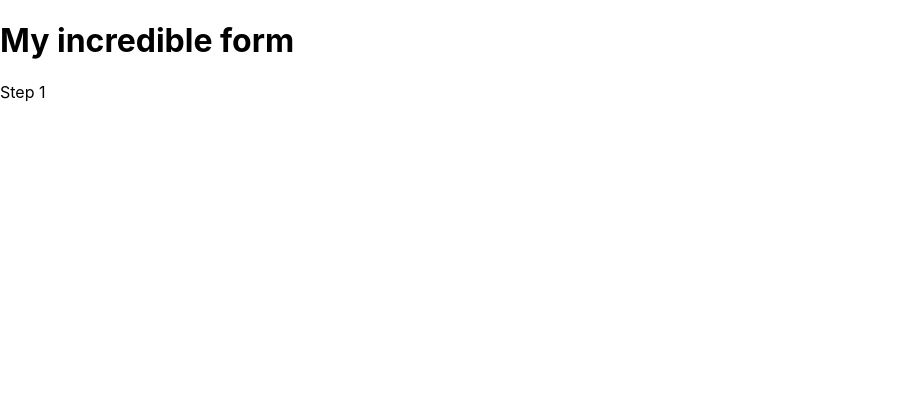
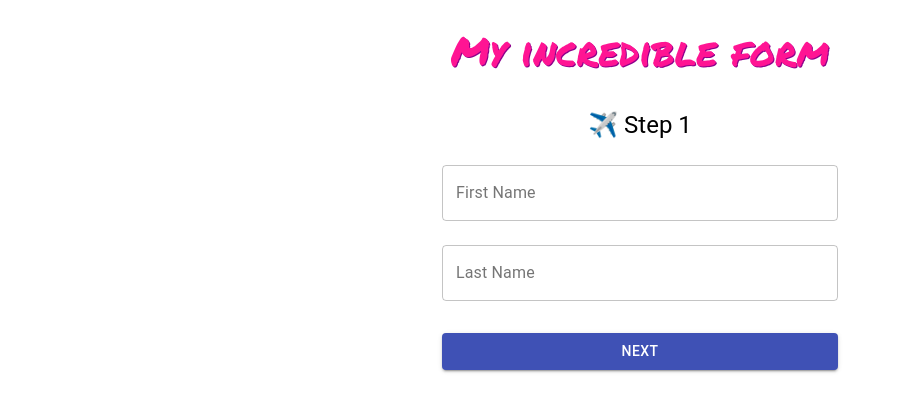
Before and after one commit to sergetfep/my-incredible-form, a React (Create React App) app: page / in a window 1280 px wide. Shown: the top 412 px of the page, without its empty margins (0-901 px from the left). Built offline with nearby package versions, Linux system fonts and the light colour scheme.

Commit message:
add Step1 and library @hookform/resolvers

```diff
--- a/package.json
+++ b/package.json
@@ -3,6 +3,7 @@
   "version": "0.1.0",
   "private": true,
   "dependencies": {
+    "@hookform/resolvers": "^1.3.5",
     "@material-ui/core": "^4.11.3",
     "@material-ui/icons": "^4.11.2",
     "@testing-library/jest-dom": "^5.11.9",
--- a/src/DataContext.js
+++ b/src/DataContext.js
@@ -1,4 +1,4 @@
-import React, { createContext, useContext, useState } from "react";
+import React, { createContext, useContext, useState } from 'react';
 
 const DataContext = createContext();
 
--- /dev/null
+++ b/src/Step1.js
@@ -0,0 +1,62 @@
+import React from 'react';
+import { MainContainer } from './components/MainContainer';
+import Typography from '@material-ui/core/Typography';
+import { Form } from './components/Form';
+import { Input } from './components/Input';
+import { PrimaryButton } from './components/PrimaryButton';
+import { useForm } from 'react-hook-form';
+import * as yup from 'yup';
+import { yupResolver } from '@hookform/resolvers/yup';
+import { useHistory } from 'react-router-dom';
+
+const schema = yup.object().shape({
+  firstName: yup
+    .string()
+    .matches(/^([^0-9]*)$/, 'First name should not contain numbers')
+    .required('First name is a required field'),
+  lastName: yup
+    .string()
+    .matches(/^([^0-9]*)$/, 'Last name should not contain numbers')
+    .required('Last name is a required field'),
+});
+
+export const Step1 = () => {
+  const history = useHistory();
+  const { register, handleSubmit, errors } = useForm({
+    mode: 'onBlur',
+    resolver: yupResolver(schema),
+  });
+
+  const onSubmit = (data) => {
+    history.push('./step2');
+  };
+
+  return (
+    <MainContainer>
+      <Typography component="h2" variant="h5">
+        ✈️ Step 1
+      </Typography>
+      <Form onSubmit={handleSubmit(onSubmit)}>
+        <Input
+          ref={register}
+          id="firstName"
+          type="text"
+          label="First Name"
+          name="firstName"
+          error={!!errors.firstName}
+          helperText={errors?.firstName?.message}
+        />
+        <Input
+          ref={register}
+          id="lastName"
+          type="text"
+          label="Last Name"
+          name="lastName"
+          error={!!errors.lastName}
+          helperText={errors?.lastName?.message}
+        />
+        <PrimaryButton>Next</PrimaryButton>
+      </Form>
+    </MainContainer>
+  );
+};
--- /dev/null
+++ b/src/components/Form.js
@@ -0,0 +1,18 @@
+import React from 'react';
+import { makeStyles } from '@material-ui/core/styles';
+
+const useStyles = makeStyles((theme) => ({
+  root: {
+    width: '100%',
+    marginTop: theme.spacing(1),
+  },
+}));
+
+export const Form = ({ children, ...props }) => {
+  const styles = useStyles();
+  return (
+    <form className={styles.root} noValidate {...props}>
+      {children}
+    </form>
+  );
+};
--- /dev/null
+++ b/src/components/Header.js
@@ -0,0 +1,23 @@
+import React from 'react';
+import Typography from '@material-ui/core/Typography';
+import { makeStyles } from '@material-ui/core/styles';
+
+const useStyles = makeStyles((theme) => ({
+  root: {
+    fontFamily: 'Permanent Marker',
+    margin: theme.spacing(3, 0, 2),
+    textAlign: 'center',
+    fontSize: '40px',
+    color: 'deeppink',
+    textShadow: '1px 1px darkmagenta',
+  },
+}));
+
+export const Header = () => {
+  const styles = useStyles();
+  return (
+    <Typography className={styles.root} component="h1" variant="h5">
+      My incredible form
+    </Typography>
+  );
+};
--- /dev/null
+++ b/src/components/Input.js
@@ -0,0 +1,14 @@
+import React, { forwardRef } from 'react';
+import TextField from '@material-ui/core/TextField';
+
+export const Input = forwardRef((props, ref) => {
+  return (
+    <TextField
+      variant="outlined"
+      margin="normal"
+      inputRef={ref}
+      fullWidth
+      {...props}
+    />
+  );
+});
--- /dev/null
+++ b/src/components/MainContainer.js
@@ -0,0 +1,26 @@
+import React from 'react';
+import { makeStyles } from '@material-ui/core/styles';
+import Container from '@material-ui/core/Container';
+
+const useStyles = makeStyles((theme) => ({
+  root: {
+    marginTop: theme.spacing(4),
+    display: 'flex',
+    flexDirection: 'column',
+    alignItems: 'center',
+  },
+}));
+
+export const MainContainer = ({ children, ...props }) => {
+  const styles = useStyles();
+  return (
+    <Container
+      className={styles.root}
+      container="main"
+      maxWidth="xs"
+      {...props}
+    >
+      {children}
+    </Container>
+  );
+};
--- /dev/null
+++ b/src/components/PrimaryButton.js
@@ -0,0 +1,25 @@
+import React from 'react';
+import { Button } from '@material-ui/core';
+import { makeStyles } from '@material-ui/core';
+
+const useStyles = makeStyles((theme) => ({
+  root: {
+    margin: theme.spacing(3, 0, 2),
+  },
+}));
+
+export const PrimaryButton = ({ children, ...props }) => {
+  const styles = useStyles();
+  return (
+    <Button
+      className={styles.root}
+      type="submit"
+      fullWidth
+      variant="contained"
+      color="primary"
+      {...props}
+    >
+      {children}
+    </Button>
+  );
+};
--- a/src/index.css
+++ b/src/index.css
@@ -1,3 +1,5 @@
+@import url('https://fonts.googleapis.com/css?family=Permanent+Marker&display=swap');
+
 body {
   margin: 0;
   font-family: -apple-system, BlinkMacSystemFont, 'Segoe UI', 'Roboto', 'Oxygen',
```
Also changed, not shown: src/App.js (+4 -5 lines), src/logo.svg (deleted), 1 other file (tests, documents, lock files or other folders).
